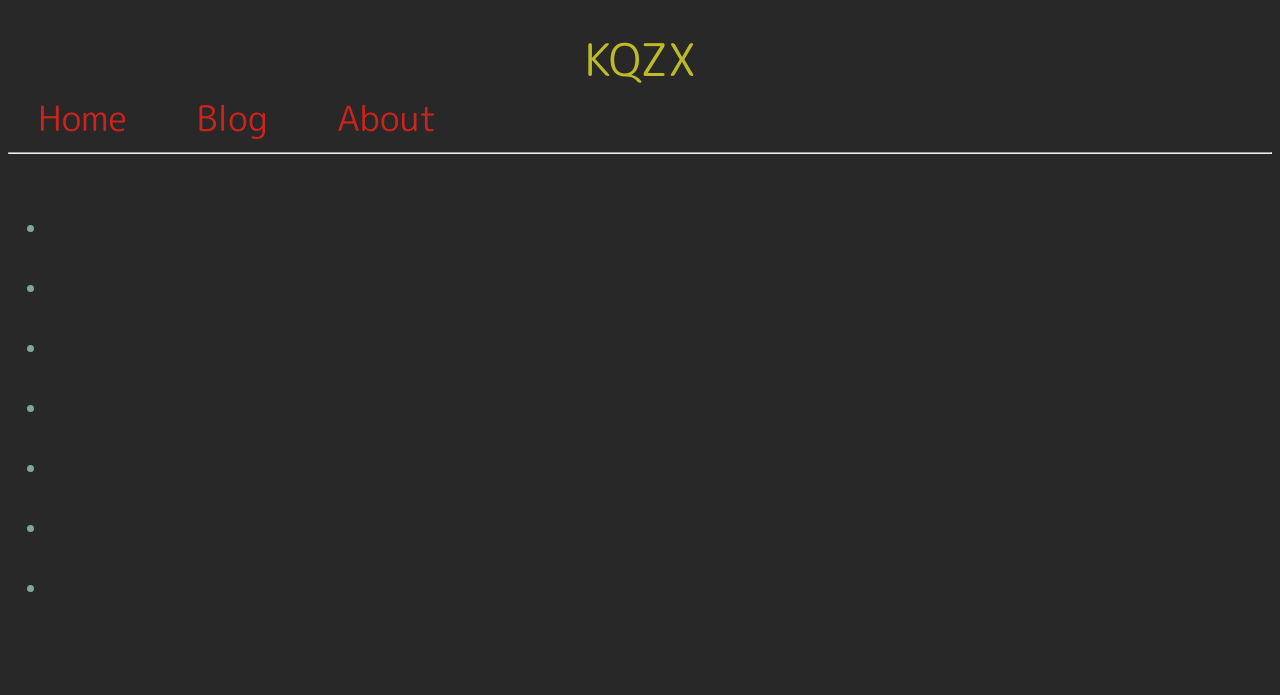
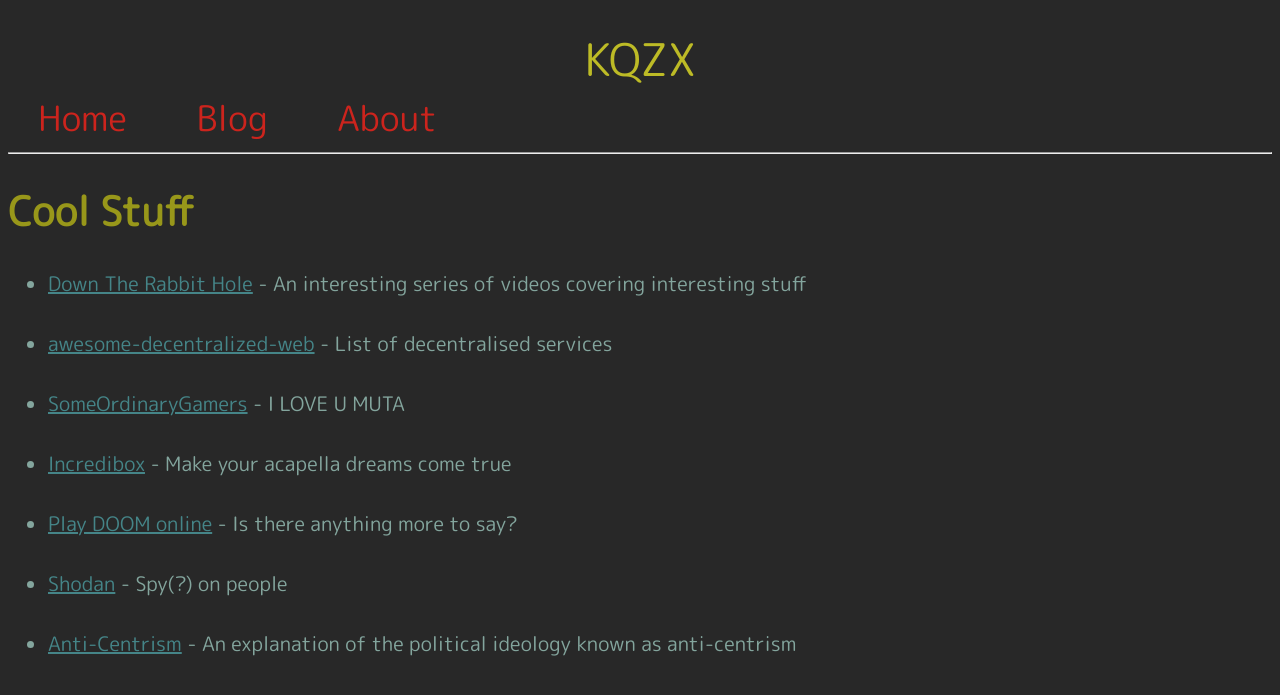
Before and after one commit to KrapKake/Website, a Jekyll site: the page built from links.html, in a window 1280 px wide. Shown: the top 695 px of the page. Built offline with Jekyll 4.4.1, drawn with Linux system fonts in a browser that asks for light colours.

Commit message:
Added links

```diff
--- a/about.html
+++ b/about.html
@@ -19,7 +19,7 @@
       <br>
       I use Arch btw, and am learning to switch to Free and Open Source Software (FOSS).
       <br>
-    <h1 style="color: #98971a;">About this Website -</h1>
+    <h1 style="color: #98971a;">About this Website</h1>
     Created using <a href="https://jekyllrb.com/">Jekyll</a><br>
     Hosted on <a href="https://www.netlify.com/">Netlify</a><br>
     Domain name hosting on <a href="https://www.namecheap.com/">Namecheap</a><br>
--- a/links.html
+++ b/links.html
@@ -10,15 +10,15 @@
   </head>
   <body>
     <div class="content">
-        <br>
+        <h1 style="color: #98971a;">Cool Stuff</h1>
         <ul>
-          <li><a href=""></a></li><br>
-          <li><a href=""></a></li><br>
-          <li><a href=""></a></li><br>
-          <li><a href=""></a></li><br>
-          <li><a href=""></a></li><br>
-          <li><a href=""></a></li><br>
-          <li><a href=""></a></li><br>
+          <li><a href="https://www.youtube.com/watch?v=llUOCrIzL6k&list=PLm9GPtnKLH_xb_griZ4Qg4eXLFLeLEO5d">Down The Rabbit Hole</a> - An interesting series of videos covering interesting stuff</li><br>
+          <li><a href="https://github.com/gdamdam/awesome-decentralized-web">awesome-decentralized-web</a> - List of decentralised services</li><br>
+          <li><a href="https://www.youtube.com/c/SomeOrdinaryGamers">SomeOrdinaryGamers</a> - I LOVE U MUTA</li><br>
+          <li><a href="https://www.incredibox.com/">Incredibox</a> - Make your acapella dreams come true</li><br>
+          <li><a href="https://www.retrogames.cz/play_414-DOS.php?language=EN">Play DOOM online</a> - Is there anything more to say?</li><br>
+          <li><a href="https://www.shodan.io/">Shodan</a> - Spy(?) on people</li><br>
+          <li><a href="https://www.youtube.com/watch?v=lAvOdDSbkqs">Anti-Centrism</a> - An explanation of the political ideology known as anti-centrism</li><br>
         </ul>
     </div>
   </body>
```
Also changed, not shown: 3 other files.
